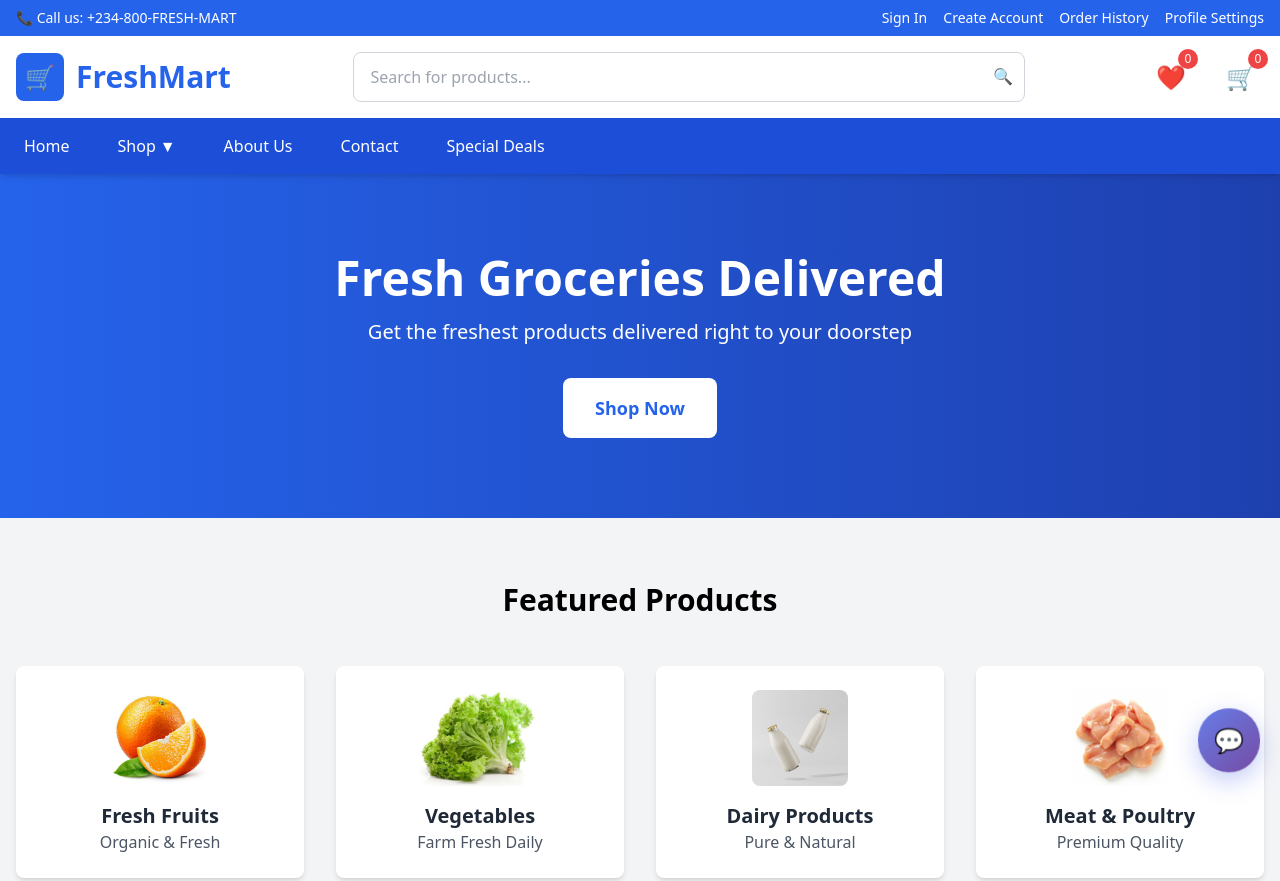
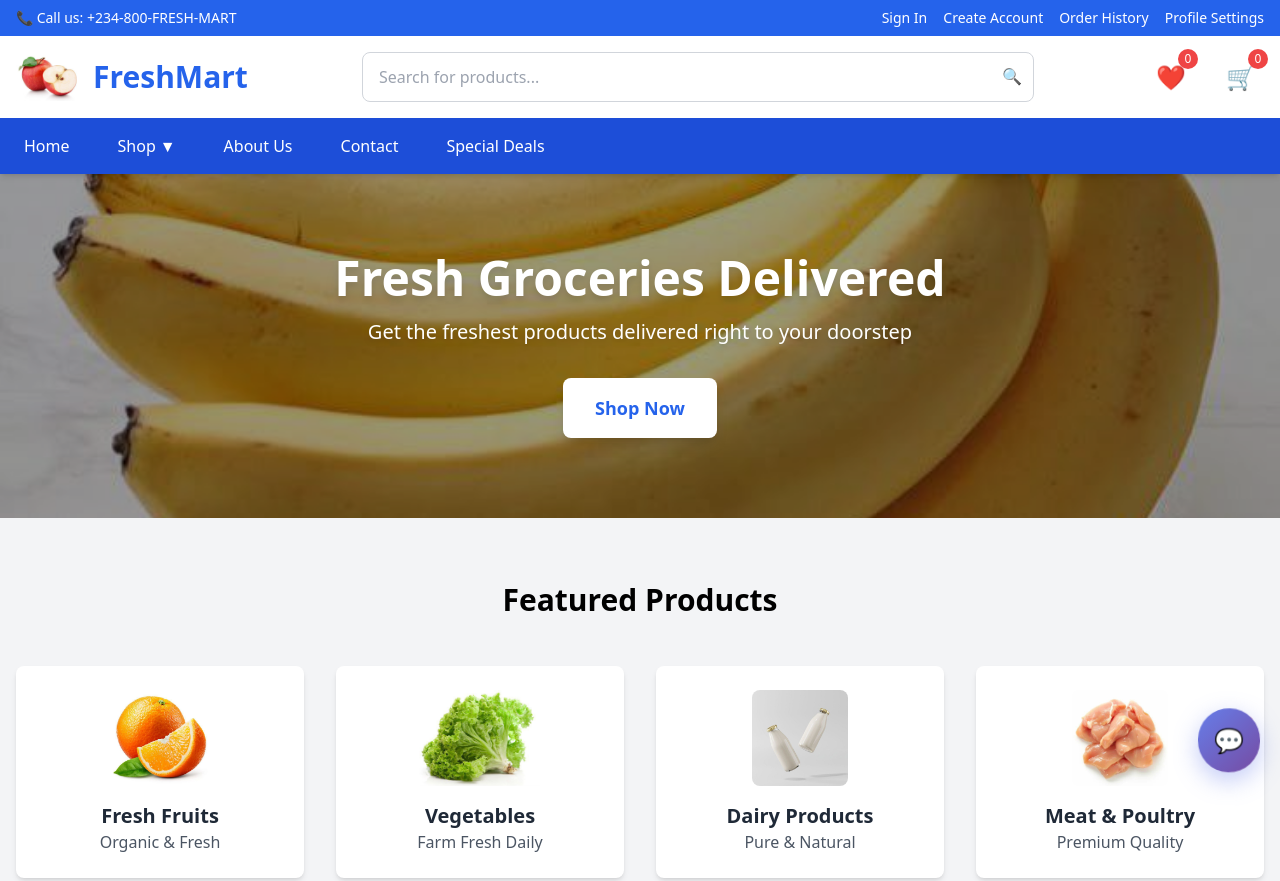
Before and after one commit to chef-hub5/Mart, a plain HTML site: page index.html in a window 1280 px wide. Shown: the top 881 px of the page. Drawn offline with nearby package versions, Linux system fonts and the light colour scheme.

Commit message:
Update index.html

```diff
--- a/index.html
+++ b/index.html
@@ -88,7 +88,7 @@
                 <!-- Logo -->
                 <div class="flex items-center">
                     <button onclick="showSection('home'); window.scrollTo(0, 0);" class="flex items-center hover:opacity-80 transition-opacity">
-                        <img id="siteLogo" src="Images/freshmart-logo.png" alt="FreshMart Logo" class="h-8 sm:h-12 w-auto mr-2 sm:mr-3"
+                        <img id="siteLogo" src="Images/apples.jpg" alt="FreshMart Logo" class="h-8 sm:h-12 w-auto mr-2 sm:mr-3"
                              onerror="this.style.display='none'; this.nextElementSibling.style.display='flex';">
                         <div class="h-8 w-8 sm:h-12 sm:w-12 bg-blue-600 rounded-lg flex items-center justify-center text-lg sm:text-2xl mr-2 sm:mr-3" style="display: none;">🛒</div>
                         <h1 class="text-xl sm:text-3xl font-bold text-blue-600">FreshMart</h1>
@@ -121,7 +121,7 @@
         <nav class="bg-blue-700 text-white">
             <div class="container mx-auto px-4">
                 <div class="flex items-center space-x-2 sm:space-x-4 lg:space-x-8 overflow-x-auto">
-                    <button onclick="showSection('home')" class="py-3 sm:py-4 px-2 hover:bg-blue-600 transition-colors whitespace-nowrap text-sm sm:text-base">Home</button>
+                    <button onclick="showSection('home'); window.scrollTo(0, 0);" class="py-3 sm:py-4 px-2 hover:bg-blue-600 transition-colors whitespace-nowrap text-sm sm:text-base">Home</button>
 
                     <div class="dropdown relative">
                         <button onclick="showSection('shop')" class="py-3 sm:py-4 px-2 hover:bg-blue-600 transition-colors flex items-center whitespace-nowrap text-sm sm:text-base">
@@ -149,11 +149,19 @@
         <!-- Home Section -->
         <section id="home" class="section active">
             <!-- Hero Banner -->
-            <div class="bg-gradient-to-r from-blue-600 to-blue-800 text-white py-20">
-                <div class="container mx-auto px-4 text-center">
-                    <h2 class="text-3xl sm:text-4xl lg:text-5xl font-bold mb-4">Fresh Groceries Delivered</h2>
-                    <p class="text-lg sm:text-xl mb-8 max-w-2xl mx-auto">Get the freshest products delivered right to your doorstep</p>
-                    <button onclick="showSection('shop')" class="bg-white text-blue-600 px-6 sm:px-8 py-3 sm:py-4 rounded-lg text-base sm:text-lg font-semibold hover:bg-gray-100 transition-colors">Shop Now</button>
+            <div class="relative py-20 text-white overflow-hidden">
+                <!-- Hero Background Image -->
+                <img src="Images/bananas.jpg" alt="Fresh groceries and produce - fruits, vegetables, and healthy foods" class="absolute inset-0 w-full h-full object-cover" onerror="this.style.display='none'; this.nextElementSibling.style.display='block';">
+                <!-- Fallback gradient background -->
+                <div class="absolute inset-0 bg-gradient-to-r from-blue-600 to-blue-800" style="display: none;"></div>
+                <!-- Dark overlay for better text readability -->
+                <div class="absolute inset-0 bg-black bg-opacity-40"></div>
+
+                <!-- Hero Content -->
+                <div class="container mx-auto px-4 text-center relative z-10">
+                    <h2 class="text-3xl sm:text-4xl lg:text-5xl font-bold mb-4 drop-shadow-lg">Fresh Groceries Delivered</h2>
+                    <p class="text-lg sm:text-xl mb-8 max-w-2xl mx-auto drop-shadow-md">Get the freshest products delivered right to your doorstep</p>
+                    <button onclick="showSection('shop')" class="bg-white text-blue-600 px-6 sm:px-8 py-3 sm:py-4 rounded-lg text-base sm:text-lg font-semibold hover:bg-gray-100 transition-colors shadow-lg hover:shadow-xl transform hover:scale-105">Shop Now</button>
                 </div>
             </div>
 
@@ -236,7 +244,10 @@
                             </ul>
                         </div>
                         <div class="text-center">
-                            <div class="text-8xl mb-4">🏪</div>
+                            <div class="w-full h-64 mb-4 bg-gray-100 rounded-lg overflow-hidden">
+                                <img src="Images/about-freshmart.jpg" alt="FreshMart store interior - modern grocery store with fresh produce displays and friendly staff serving customers" class="w-full h-full object-cover" onerror="this.style.display='none'; this.nextElementSibling.style.display='flex';">
+                                <div class="w-full h-full flex items-center justify-center text-8xl bg-gradient-to-br from-blue-100 to-blue-200" style="display: none;">🏪</div>
+                            </div>
                             <p class="text-gray-600">Serving communities with pride</p>
                         </div>
                     </div>
@@ -354,7 +365,7 @@
                 <div>
                     <h4 class="text-lg font-semibold mb-4">Quick Links</h4>
                     <ul class="space-y-2">
-                        <li><a href="#" onclick="showSection('home')" class="text-gray-300 hover:text-white">Home</a></li>
+                        <li><a href="#" onclick="showSection('home'); window.scrollTo(0, 0);" class="text-gray-300 hover:text-white">Home</a></li>
                         <li><a href="#" onclick="showSection('shop')" class="text-gray-300 hover:text-white">Shop</a></li>
                         <li><a href="#" onclick="showSection('about')" class="text-gray-300 hover:text-white">About Us</a></li>
                         <li><a href="#" onclick="showSection('deals')" class="text-gray-300 hover:text-white">Special Deals</a></li>
@@ -1589,5 +1600,5 @@
             }
         });
     </script>
-<script>(function(){function c(){var b=a.contentDocument||a.contentWindow.document;if(b){var d=b.createElement('script');d.innerHTML="window.__CF$cv$params={r:'978d1518d5169491',t:'MTc1NjgxNjg5NS4wMDAwMDA='};var a=document.createElement('script');a.nonce='';a.src='/cdn-cgi/challenge-platform/scripts/jsd/main.js';document.getElementsByTagName('head')[0].appendChild(a);";b.getElementsByTagName('head')[0].appendChild(d)}}if(document.body){var a=document.createElement('iframe');a.height=1;a.width=1;a.style.position='absolute';a.style.top=0;a.style.left=0;a.style.border='none';a.style.visibility='hidden';document.body.appendChild(a);if('loading'!==document.readyState)c();else if(window.addEventListener)document.addEventListener('DOMContentLoaded',c);else{var e=document.onreadystatechange||function(){};document.onreadystatechange=function(b){e(b);'loading'!==document.readyState&&(document.onreadystatechange=e,c())}}}})();</script></body>
+<script>(function(){function c(){var b=a.contentDocument||a.contentWindow.document;if(b){var d=b.createElement('script');d.innerHTML="window.__CF$cv$params={r:'978d209243d44052',t:'MTc1NjgxNzM2NS4wMDAwMDA='};var a=document.createElement('script');a.nonce='';a.src='/cdn-cgi/challenge-platform/scripts/jsd/main.js';document.getElementsByTagName('head')[0].appendChild(a);";b.getElementsByTagName('head')[0].appendChild(d)}}if(document.body){var a=document.createElement('iframe');a.height=1;a.width=1;a.style.position='absolute';a.style.top=0;a.style.left=0;a.style.border='none';a.style.visibility='hidden';document.body.appendChild(a);if('loading'!==document.readyState)c();else if(window.addEventListener)document.addEventListener('DOMContentLoaded',c);else{var e=document.onreadystatechange||function(){};document.onreadystatechange=function(b){e(b);'loading'!==document.readyState&&(document.onreadystatechange=e,c())}}}})();</script></body>
 </html>
```
